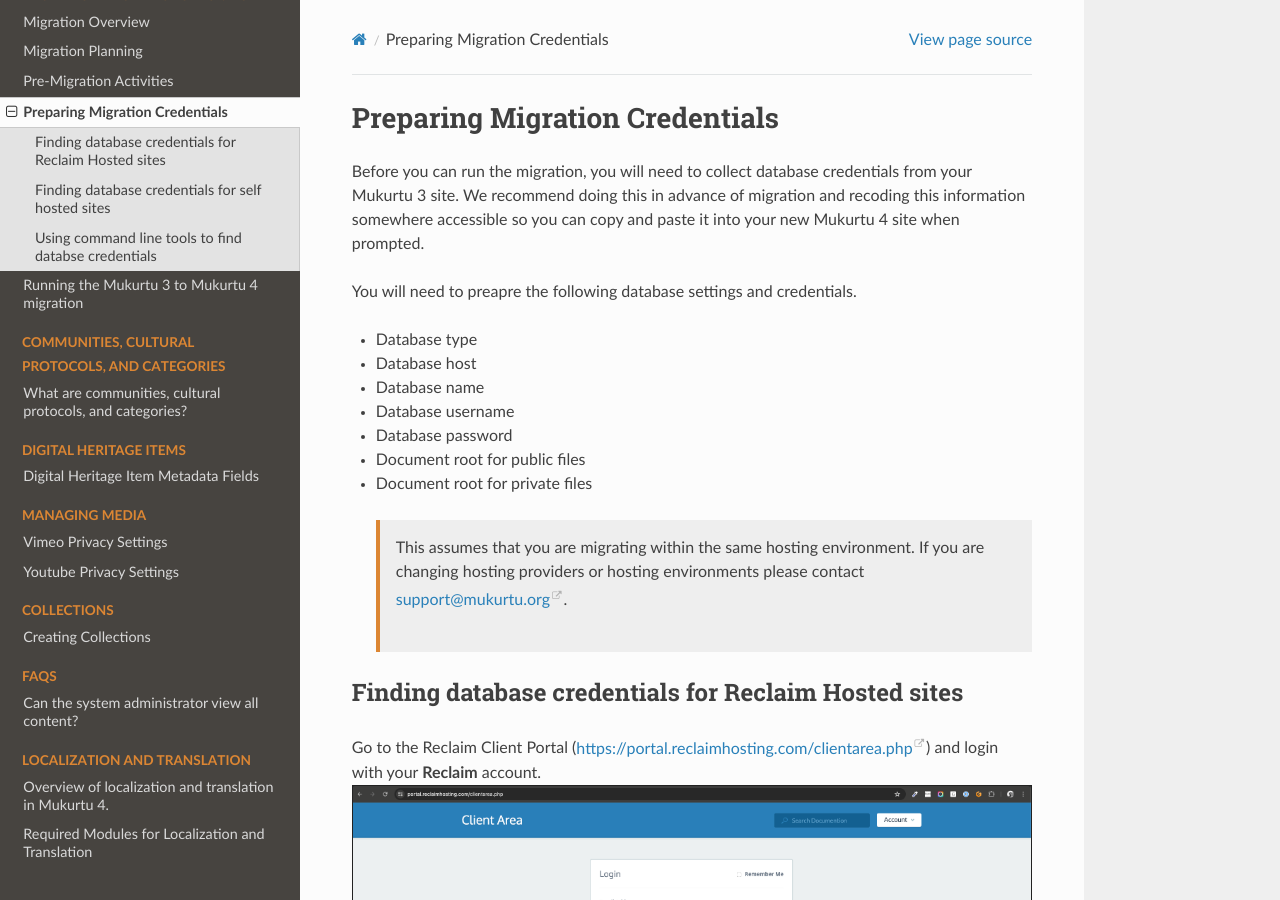
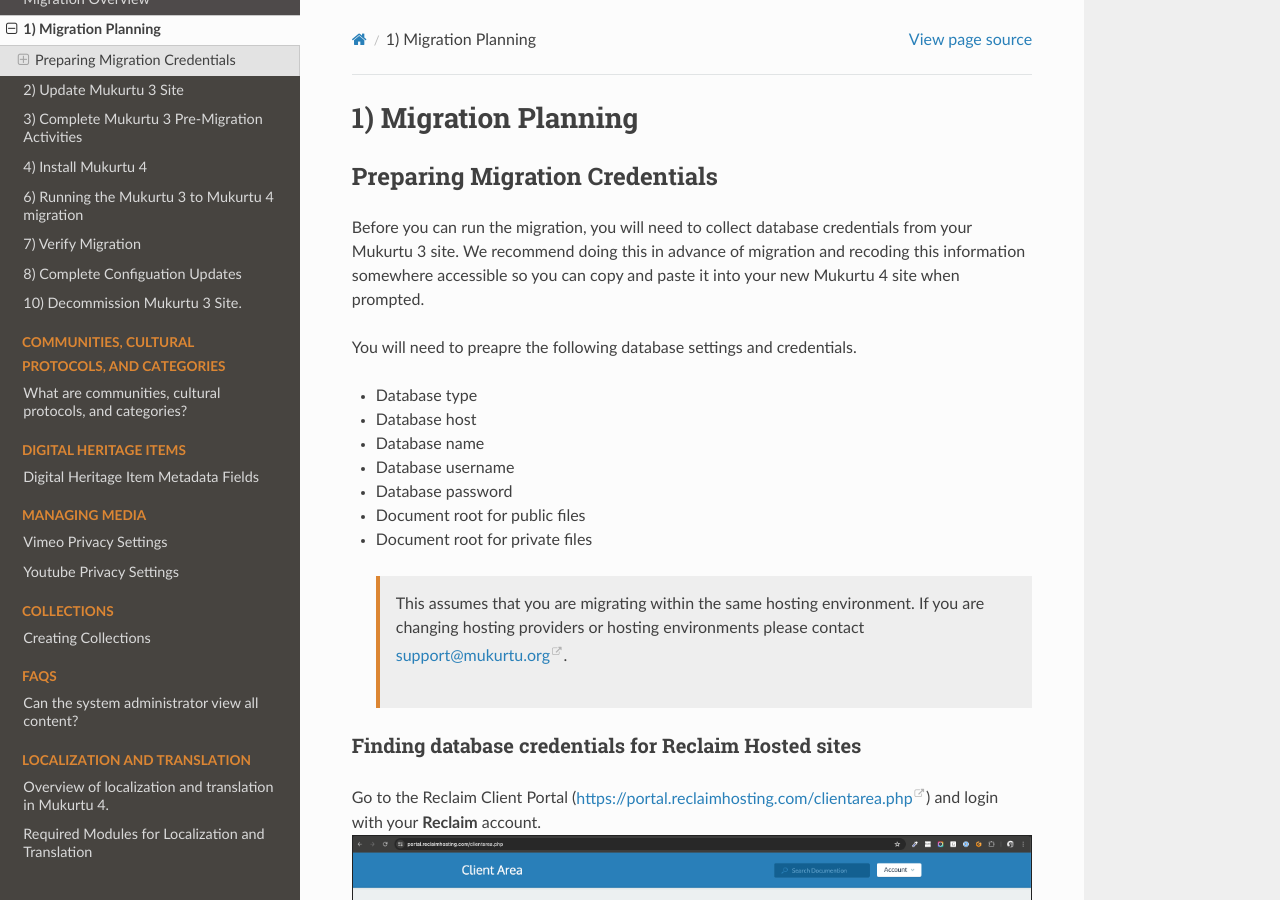
Before and after one commit to MukurtuCMS/mukurtudocs, a Sphinx documentation site: the page built from docs/source/migration/01MigrationPlanning.md, in a window 1280 px wide and 900 px high. Built offline with Sphinx 7.4.7 and the Read the Docs theme 3.1.0, drawn with Linux system fonts in a browser that asks for light colours; pages that are not in the unit, such as notebooks, are missing from menus; some of the changed text lies outside the part shown.

Commit message:
Updating migration documentation

```diff
--- a/docs/source/migration/04MigrationCredentials.md
+++ b/docs/source/migration/01MigrationPlanning.md
@@ -1,4 +1,10 @@
-# Preparing Migration Credentials
+# 1) Migration Planning
+
+
+
+
+
+## Preparing Migration Credentials
 
 Before you can run the migration, you will need to collect database credentials from your Mukurtu 3 site. We recommend doing this in advance of migration and recoding this information somewhere accessible so you can copy and paste it into your new Mukurtu 4 site when prompted.
 
@@ -13,7 +19,7 @@
 
 > This assumes that you are migrating within the same hosting environment. If you are changing hosting providers or hosting environments please contact [support@mukurtu.org](mailto:support@mukurtu.org).
 
-## Finding database credentials for Reclaim Hosted sites
+### Finding database credentials for Reclaim Hosted sites
 
 Go to the Reclaim Client Portal ([https://portal.reclaimhosting.com/clientarea.php](https://portal.reclaimhosting.com/clientarea.php)) and login with your **Reclaim** account.
 ![migration-credentials-01](../embeds/migration-credentials-01.png)
@@ -50,11 +56,11 @@
 
 ![migration-credentials-06](../embeds/migration-credentials-06.png)
 
-## Finding database credentials for self hosted sites
+### Finding database credentials for self hosted sites
 
 Contact your server/system administrator. They should be directly involved in this process. If they have any questions about this information or the migration process, please contact [support@mukurtu.org](mailto:support@mukurtu.org).
 
-## Using command line tools to find databse credentials
+### Using command line tools to find databse credentials
 
 > Use command line tools with caution. If you are not familiar with command line tools contact your server/system administrator or use other tools.
 
--- a/docs/source/migration/02MigrationPlanning.md
+++ /dev/null
@@ -1,3 +0,0 @@
-# Migration Planning
-
-To be updated.
--- /dev/null
+++ b/docs/source/migration/02UpdateMukurtu3.md
@@ -0,0 +1,5 @@
+# 2) Update Mukurtu 3 Site
+
+You will need to update your Mukurtu 3 site to the [most current release](https://github.com/MukurtuCMS/mukurtucms/releases) to access the new pre-migration tools. This process is the same as previous updates.
+
+If you are hosting with Reclaim Hosting, see these instructions to update your site: [Updating a Reclaim Hosted Mukurtu CMS Site](https://mukurtu.org/support/updating-a-reclaim-hosted-mukurtu-cms-site/)
--- a/docs/source/migration/03Pre-Migration.md
+++ b/docs/source/migration/03Pre-Migration.md
@@ -1,4 +1,4 @@
-# Pre-Migration Activities
+# 3) Complete Mukurtu 3 Pre-Migration Activities
 
 We have built a pre-migration report that will identify all site content that needs to updated or modified before it can be migrated, and any content settings that will not be migrated. There are six categories included in the pre-migration report:
 
@@ -25,12 +25,6 @@
 6) Scald authors field
    - The Scald "Authors" (scald_authors) field will not be migrated to Mukurtu 4. We are not aware of any Mukurtu sites actively using this field.
    - No action is required.
-
-## Update Mukurtu 3
-
-You will need to update your Mukurtu 3 site to the most current release [version 3.0.7](https://github.com/MukurtuCMS/mukurtucms/releases/tag/3.0.7) to enable the new pre-migration tools. This process is the same as previous updates.
-
-If you are hosting with Reclaim Hosting, see these instructions to update your site: [Updating a Reclaim Hosted Mukurtu CMS Site](https://mukurtu.org/support/updating-a-reclaim-hosted-mukurtu-cms-site/)
 
 ## Run the pre-migration report
 
--- /dev/null
+++ b/docs/source/migration/04InstallMukurtu4.md
@@ -0,0 +1,3 @@
+# 4) Install Mukurtu 4
+
+TBA
--- a/docs/source/migration/05Migration.md
+++ b/docs/source/migration/06RunMigrationTool.md
@@ -1,4 +1,4 @@
-# Running the Mukurtu 3 to Mukurtu 4 migration
+# 6) Running the Mukurtu 3 to Mukurtu 4 migration
 
 > These steps assume that you are migrating within the same hosting environment. If you are changing hosting providers or hosting environments please contact [support@mukurtu.org](mailto:support@mukurtu.org).
 
--- /dev/null
+++ b/docs/source/migration/07VerifyMigration.md
@@ -0,0 +1,3 @@
+# 7) Verify Migration
+
+TBA
--- /dev/null
+++ b/docs/source/migration/08CompleteConfiguration.md
@@ -0,0 +1,3 @@
+# 8) Complete Configuation Updates
+
+TBA
--- /dev/null
+++ b/docs/source/migration/09ConfirmSiteOperation.md
@@ -0,0 +1,3 @@
+# 9) Confirm Mukurtu 4 Site Operation
+
+TBA
--- /dev/null
+++ b/docs/source/migration/10DecommissionMukurtu3.md
@@ -0,0 +1,3 @@
+# 10) Decommission Mukurtu 3 Site.
+
+TBA
```
Also changed, not shown: docs/source/index.rst (+9 -3 lines), docs/source/migration/00MigrationOverview.md (renamed from docs/source/migration/01MigrationOverview.md, +6 -6 lines), docs/source/migration/05CopyMediaDirectory.md (added, +3 -0 lines).
